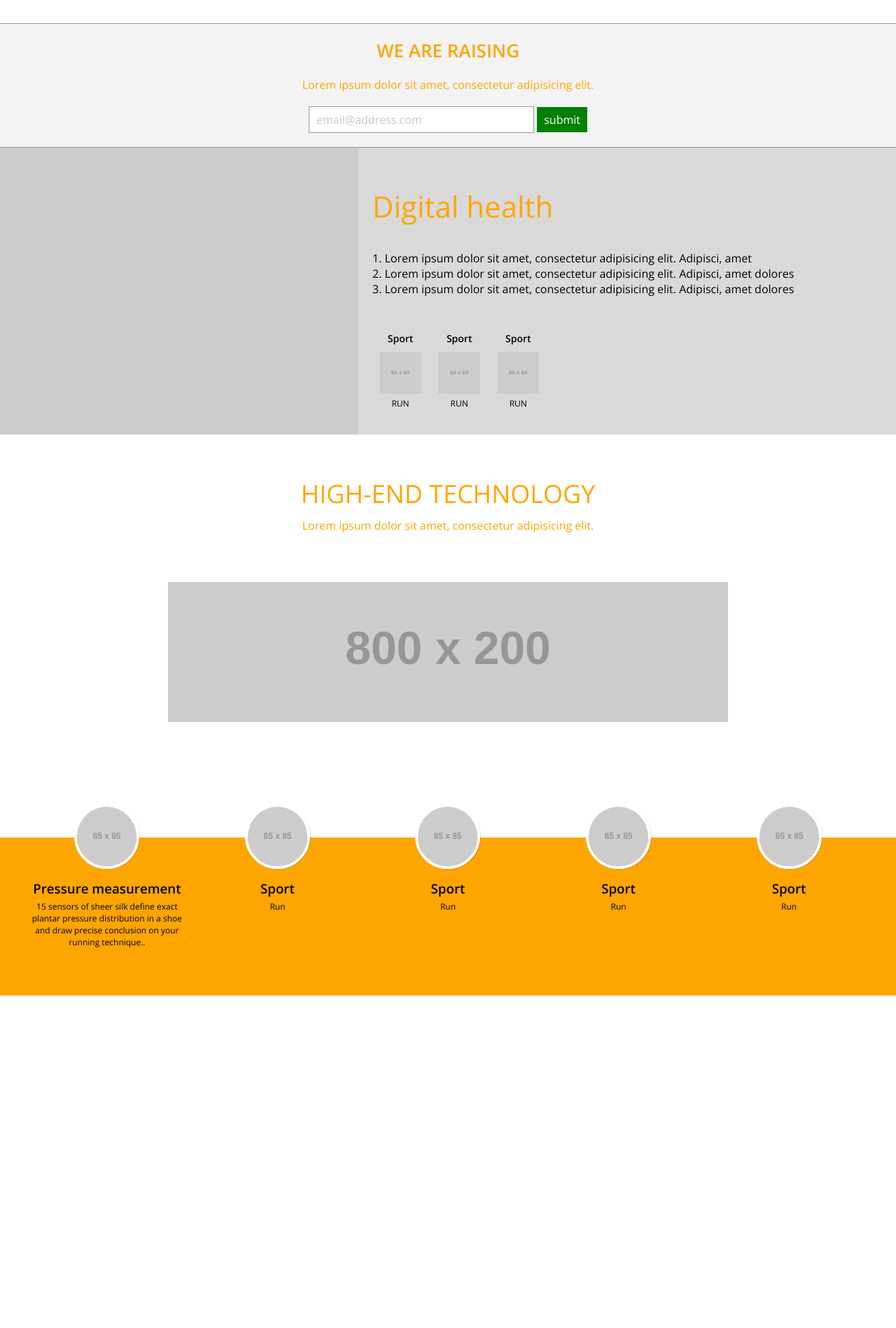
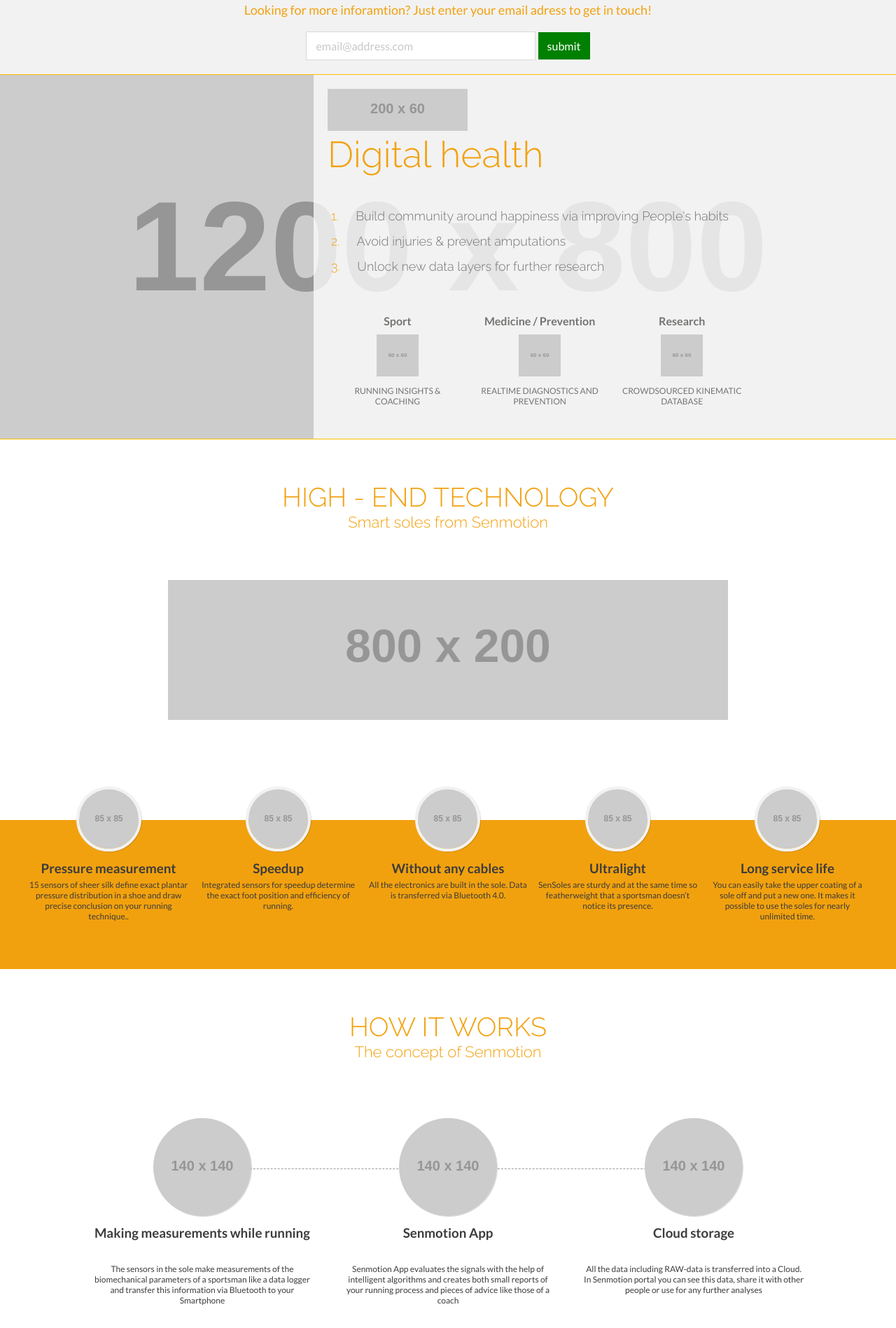
Before and after one commit to ssuvorov/-Draft-Landing, a plain HTML site: page index.html in a window 1280 px wide. Shown: the part 902-2800 px from the top of the page at 70% size. Before the commit the page ends 2325 px from the top, so only its background shows below. Drawn offline with nearby package versions, Linux system fonts and the light colour scheme; placeholder pictures from the web are drawn by us.

Commit message:
landing improve

```diff
--- a/css/style.css
+++ b/css/style.css
@@ -1,5 +1,5 @@
 body {
-  font-family: 'Open Sans', sans-serif;
+  font-family: 'Lato', sans-serif;
 }
 
 .header:before,
@@ -32,8 +32,8 @@ p {
 /* common =================================================================== */
 
 .header {
-  background: #f3f3f3;
-  padding: 20px;
+  background: #f2f2f2;
+  padding: 10px 20px;
 }
 
 .logotype-wrap {
@@ -54,26 +54,28 @@ p {
   display: inline-block;
   vertical-align: top;
   float: right;
+  font-family: 'Raleway', sans-serif;
+  padding-right: 50px;
 }
 
 .nav-menu {
-  margin: 22px 0;
+  margin: 18px 0;
 }
 
 .nav-menu li {
-  margin: 0 50px;
+  padding: 5px 20px;
 }
 
 .nav-menu a {
-  color: #ffa500;
+  color: #f2a10e;
   text-decoration: none;
-  font-size: 20px;
+  font-size: 22px;
+  font-weight: 300;
 }
 
 @media only screen and (max-width: 1024px) {
   .nav-menu li {
-    margin: 0;
-    padding: 5px 0;
+  margin: 0;
   }
 
   .nav-menu a {
@@ -103,6 +105,7 @@ p {
 @media only screen and (max-width: 767px) {
   .about-preview {
     min-width: 100%;
+    float: none;
   }
 }
 
@@ -113,13 +116,22 @@ p {
 }
 
 .about {
-  padding: 20px;
-  background: #ffa500;
+  padding: 40px 20px;
+  background: #f2a10e;
   color: #fff;
 }
 
 .about-body {
   margin-bottom: 20px;
+  line-height: 1.5;
+}
+
+.about-body:last-child {
+  margin-bottom: 0;
+}
+
+.about-text {
+  margin: 10px 0;
 }
 
 .about-extra {
@@ -134,23 +146,22 @@ p {
 @media only screen and (max-width: 1024px) {
   .about-extra img {
     float: none;
+    display: block;
+    margin: 0 auto;
   }
 }
 
 .subscribe {
-  padding: 20px 0;
-  background: #f3f3f3;
+  padding: 10px 10px 20px;
+  background: #f2f2f2;
   text-align: center;
-  color: #ffa500;
-  border-top: 1px solid #999;
-  border-bottom: 1px solid #999;
-}
-
-.subscribe p {
+  color: #f2a10e;
+  border-top: 1px solid #ffc000;
+  border-bottom: 1px solid #ffc000;
 }
 
 .subscribe input {
-  padding: 7px 10px;
+  padding: 10px 13px;
   color: #999;
 }
 
@@ -161,72 +172,135 @@ p {
 }
 
 .technology-inner {
-  margin-left: 40%;
-  background: rgba(255, 255, 255, .25);
+  margin-left: 35%;
+  background: rgba(255, 255, 255, .75);
   padding: 20px;
 }
 
 .technology {
   background: url('http://placehold.it/1200x800/C8C8C8') 50% 50%;
   background-size: cover;
+  border-bottom: 1px solid #ffc000;
 }
 
+.technology-description,
 .how-it-works {
   text-align: center;
   background: #fff;
-  color: #ffa500;
+  color: #f2a10e;
   padding: 60px 10px;
+}
+
+.how-list {
+  position: relative;
+  display: inline-block;
+  margin: 60px 0;
+  color: #3c3c3c;
+}
+
+.how-list:before {
+  content: '';
+  display: block;
+  position: relative;
+  top: 74px;
+  margin-left: 150px;
+  margin-right: 150px;
+  height: 1px;
+  border-top: 1px dashed #999;
+}
+
+.how-list__item {
+  padding: 0 20px;
+  position: relative;
+  max-width: 350px;
+  width: 32%;
+  -webkit-box-sizing: border-box;
+  -moz-box-sizing: border-box;
+  box-sizing: border-box;
+}
+
+.how-list__item:first-child {
+  padding-left: 0;
+}
+
+.how-list__item:last-child {
+  padding-right: 0;
 }
 
 .subscribe-header {
   text-transform: uppercase;
-  font-size: 26px;
-  margin: 0 0 20px 0;
+  font-size: 32px;
+  margin: 0;
+  font-weight: normal;
+}
+
+.subscribe-text {
+  margin: 0 0 20px;
+  font-size: 18px;
 }
 
 .email-input {
   width: 300px;
-  border: 1px solid #999;
+  border: 1px solid #d9d9d9;
 }
 
 .technology-header {
-  color: #ffa500;
-  font-size: 42px;
-  font-weight: normal;
+  color: #f2a10e;
+  font-size: 52px;
+  margin: 0 0 40px;
+  font-weight: 300;
+  font-family: 'Raleway', sans-serif;
 }
 
 .technologies {
   list-style: none;
   padding: 0;
+  line-height: 2;
+  color: #737572;
+  font-weight: 300;
+  font-size: 18px;
+  font-family: 'Raleway', sans-serif;
+}
+
+.number {
+  color: #f2a10e;
+  margin-right: 20px;
+  margin-left: 5px;
 }
 
 .technology-list {
   list-style: none;
+  color: #737572;
 }
 
 .technology-list li {
   padding: 0 10px;
   text-align: center;
+  max-width: 180px;
 }
 
 .how-it-works__title {
   text-transform: uppercase;
-  font-weight: normal;
-  font-size: 36px;
-  margin: 0 0 10px;
+  font-weight: 300;
+  font-size: 38px;
+  margin: 0;
+  font-family: 'Raleway', sans-serif;
 }
 
 .how-it-works__image {
-  margin: 50px 0 100px;
+  margin: 50px 0 80px;
   max-width: 100%;
 }
 
 .lead {
   margin: 0 0 20px;
+  font-size: 22px;
+  font-weight: 300;
+  font-family: 'Raleway', sans-serif;
 }
 
 .works {
-  background: #ffa500;
+  background: #f2a10e;
   padding: 0 10px 20px;
   text-align: center;
 }
@@ -240,17 +314,17 @@ p {
 
 .work-list li {
   padding: 0 5px;
-  color: #000;
+  color: #3c3c3c;
   width: 19%;
-
   -webkit-box-sizing: border-box;
   -moz-box-sizing: border-box;
   box-sizing: border-box;
+  max-width: 350px;
 }
 
+.how-item,
 .work-item {
   display: inline-block;
-  border: 4px solid #fff;
 
   -webkit-border-radius: 50%;
   -moz-border-radius: 50%;
@@ -260,6 +334,11 @@ p {
   box-shadow: 1px 1px 0 rgba(0, 0, 0, .15);
 }
 
+.work-item {
+  border: 4px solid #f2f2f2;
+}
+
+.how-title,
 .works-title {
   margin: 10px 0 5px;
 }
@@ -269,13 +348,23 @@ p {
   margin: 0;
 }
 
+@media only screen and (max-width: 1025px) {
+  .how-list {
+    margin: 20px 0;
+  }
+
+  .how-list__item {
+    padding: 0 10px 20px;
+  }
+}
+
 @media only screen and (max-width: 767px) {
   .how-it-works__title {
-    font-size: 16px;
+    font-size: 22px;
   }
 
   .lead {
-    font-size: 12px;
+    font-size: 16px;
   }
 
   .header {
@@ -285,6 +374,7 @@ p {
   .navigation {
     float: none;
     display: block;
+    padding-right: 0;
   }
 
   .work-list li {
@@ -295,14 +385,14 @@ p {
   .list-inline__item {
     display: block;
     width: 100%;
-
     -webkit-box-sizing: border-box;
     -moz-box-sizing: border-box;
     box-sizing: border-box;
+    margin: 0 auto 40px;
   }
 
   .email-input {
-    width: 150px;
+    width: 170px;
   }
 
   .technologies {
@@ -315,24 +405,46 @@ p {
 
   .technology-header {
     font-size: 18px;
+    margin: 10px 0;
   }
 }
 
 .about-header {
   text-transform: uppercase;
+  font-size: 28px;
+  margin: 0;
 }
 
 .technology-items__title {
-    margin: 0 0 10px 0;
-    font-size: 14px;
+  margin: 0 0 10px 0;
+  font-size: 16px;
 }
 
 .technology-items {
-    margin-top: 50px;
+  margin-top: 50px;
 }
 
 .technology-items__text {
-    margin: 0;
-    font-size: 12px;
-    text-transform: uppercase;
+  margin: 10px 0;
+  font-size: 12px;
+  text-transform: uppercase;
 }
+
+.footer {
+  text-align: center;
+  padding: 60px 20px;
+  background: #f2a10e;
+  color: #fff;
+  font-size: 54px;
+}
+
+.how-title {
+  display: block;
+  min-height: 50px;
+}
+
+@media only screen and (max-width: 1025px) {
+  .footer {
+    font-size: 32px;
+  }
+}
--- a/index.html
+++ b/index.html
@@ -6,7 +6,7 @@
     <title>SenMotion | Welcome</title>
     <link rel="stylesheet" href="css/normalize.css" />
     <link rel="stylesheet" href="css/style.css" />
-    <link href='https://fonts.googleapis.com/css?family=Open+Sans:600,400' rel='stylesheet' type='text/css'>
+    <link href='https://fonts.googleapis.com/css?family=Lato:400,300,700&family=Raleway:300' rel='stylesheet' type='text/css'>
   </head>
   <body>
 
@@ -21,47 +21,47 @@
             <a href="#about">About</a>
           </li>
           <li class="list-inline__item">
-            <a href="#about">About</a>
+            <a href="#technology">Technology</a>
           </li>
           <li class="list-inline__item">
-            <a href="#about">About</a>
+            <a href="#howitworks">How it works</a>
           </li>
           <li class="list-inline__item">
-            <a href="#about">About</a>
+            <a href="#contact">Contact</a>
           </li>
         </ul>
       </div>
     </header>
 
     <div class="main">
-      <article class="about-wrapper">
+      <article id="about" class="about-wrapper">
         <div class="about-preview">
           <img src="http://placehold.it/400x650" alt="">
         </div>
         <div class="about">
           <div class="about-body">
-            <h2 class="about-header">Lorem ipsum</h2>
-            <p>
-              mollitia natus nulla perferendis, qui totam veniam. Ab exercitationem nemo omnis. Cum exercitationem provident quia ut voluptatibus!</span><span>Aperiam cumque dolore eius ipsum, libero mollitia nisi non quaerat quasi qui, quia repudiandae. Ad adipisci, alias aut est hic illo in inventore libero mollitia, nihil quae qui quisquam, velit!</span><span>Dolor, earum expedita facilis harum maiores minima nisi nostrum omnis pariatur possimus quos recusandae repellat repellendus repudiandae velit voluptas voluptate voluptatem voluptates. Amet delectus, molestias perspiciatis quisquam sint totam vitae.
+            <h2 class="about-header">OUR mission</h2>
+            <p class="about-text">
+              We shift medicine from treatment towards prevention. We build the community of happy, healthy and aware individuals.
             </p>
           </div>
           <div class="about-body">
-            <h2 class="about-header">Lorem ipsum</h2>
-            <p>
-              Lorem ipsum dolor sit amet, consectetur adipisicing elit. Doloremque illo laboriosam laborum molestiae
+            <h2 class="about-header">OUR VISION</h2>
+            <p class="about-text">
+              We provide People with the right to fulfil their purpose, access brighter future, embrace better health, improve their habits, nurture their consciousness and evangelize acquired happiness
             </p>
           </div>
         </div>
       </article>
 
       <div class="about-extra">
-        <img src="http://placehold.it/500x350" alt="">
+        <img src="http://placehold.it/650x350" alt="">
       </div>
 
       <div class="subscribe">
         <h2 class="subscribe-header">We are raising</h2>
-        <p>
-          Lorem ipsum dolor sit amet, consectetur adipisicing elit.
+        <p class="subscribe-text">
+          Looking for more inforamtion? Just enter your email adress to get in touch!
         </p>
         <div>
           <input type="email" placeholder="email@address.com" class="email-input">
@@ -69,18 +69,23 @@
         </div>
       </div>
 
-      <div class="technology">
+      <div class="technology-wrapper">
+        <div id="technology" class="technology">
           <div class="technology-inner">
+            <img src="http://placehold.it/200x60" alt="">
             <h2 class="technology-header">Digital health</h2>
             <ul class="technologies">
               <li>
-                1. Lorem ipsum dolor sit amet, consectetur adipisicing elit. Adipisci, amet
+                  <span class="number">1.</span>
+                  Build community around happiness via improving People's habits
               </li>
               <li>
-                2. Lorem ipsum dolor sit amet, consectetur adipisicing elit. Adipisci, amet dolores
+                  <span class="number">2.</span>
+                  Avoid injuries & prevent amputations
               </li>
               <li>
-                3. Lorem ipsum dolor sit amet, consectetur adipisicing elit. Adipisci, amet dolores
+                  <span class="number">3.</span>
+                  Unlock new data layers for further research
               </li>
             </ul>
 
@@ -90,31 +95,32 @@
                   <h3 class="technology-items__title">Sport</h3>
                   <img src="http://placehold.it/60x60/fff" alt="">
                   <p class="technology-items__text">
-                  Run
+                    RUNNING INSIGHTS & COACHING
                   </p>
                 </li>
                 <li class="list-inline__item">
-                <h3 class="technology-items__title">Sport</h3>
+                  <h3 class="technology-items__title">Medicine / Prevention</h3>
                   <img src="http://placehold.it/60x60/fff" alt="">
                   <p class="technology-items__text">
-                  Run
+                    REALTIME DIAGNOSTICS AND PREVENTION
                   </p>
                 </li>
                 <li class="list-inline__item">
-                <h3 class="technology-items__title">Sport</h3>
+                  <h3 class="technology-items__title">Research</h3>
                   <img src="http://placehold.it/60x60/fff" alt="">
                   <p class="technology-items__text">
-                  Run
+                    CROWDSOURCED KINEMATIC DATABASE
                   </p>
                 </li>
               </ul>
             </div>
           </div>
+        </div>
 
-        <div class="how-it-works">
-          <h2 class="how-it-works__title">High-end technology</h2>
+        <div class="technology-description">
+          <h2 class="how-it-works__title">HIGH - END TECHNOLOGY</h2>
           <p class="lead">
-            Lorem ipsum dolor sit amet, consectetur adipisicing elit.
+            Smart soles from Senmotion
           </p>
           <img class="how-it-works__image" src="http://placehold.it/800x200" alt="">
         </div>
@@ -122,38 +128,69 @@
         <div class="works">
           <ul class="work-list list-inline">
             <li class="list-inline__item">
-              <img class="work-item" src="http://placehold.it/85x85" alt="">
+              <img class="work-item" src="http://placehold.it/85x85/f2a10e" alt="">
               <h3 class="works-title">Pressure measurement</h3>
               <p class="works-text">
                 15 sensors of sheer silk define exact plantar pressure distribution in a shoe and draw precise conclusion on your running technique..
               </p>
             </li>
             <li class="list-inline__item">
-              <img class="work-item" src="http://placehold.it/85x85" alt="">
-              <h3 class="works-title">Sport</h3>
+              <img class="work-item" src="http://placehold.it/85x85/f2a10e" alt="">
+              <h3 class="works-title">Speedup</h3>
               <p class="works-text">
-                Run
+                Integrated sensors for speedup determine the exact foot position and efficiency of running.
               </p>
             </li>
             <li class="list-inline__item">
-              <img class="work-item" src="http://placehold.it/85x85" alt="">
-              <h3 class="works-title">Sport</h3>
+              <img class="work-item" src="http://placehold.it/85x85/f2a10e" alt="">
+              <h3 class="works-title">Without any cables</h3>
               <p class="works-text">
-                Run
+                All the electronics are built in the sole. Data is transferred via Bluetooth 4.0.
               </p>
             </li>
             <li class="list-inline__item">
-              <img class="work-item" src="http://placehold.it/85x85" alt="">
-              <h3 class="works-title">Sport</h3>
+              <img class="work-item" src="http://placehold.it/85x85/f2a10e" alt="">
+              <h3 class="works-title">Ultralight</h3>
               <p class="works-text">
-                Run
+                SenSoles are sturdy and at the same time so featherweight that a sportsman doesn’t notice its presence.
               </p>
             </li>
             <li class="list-inline__item">
-              <img class="work-item" src="http://placehold.it/85x85" alt="">
-              <h3 class="works-title">Sport</h3>
+              <img class="work-item" src="http://placehold.it/85x85/f2a10e" alt="">
+              <h3 class="works-title">Long service life</h3>
               <p class="works-text">
-                Run
+                You can easily take the upper coating of a sole off and put a new one. It makes it possible to use the soles for nearly unlimited time.
+              </p>
+            </li>
+          </ul>
+        </div>
+
+        <div id="howitworks" class="how-it-works">
+          <h2 class="how-it-works__title">HOW IT WORKS</h2>
+          <p class="lead">
+            The concept of Senmotion
+          </p>
+
+          <ul class="how-list list-inline">
+            <li class="how-list__item list-inline__item">
+              <img class="how-item" src="http://placehold.it/140x140" alt="">
+              <h3 class="how-title">Making measurements while running</h3>
+              <p class="works-text">
+                The sensors in the sole make measurements of the biomechanical parameters of a sportsman like a data logger and transfer this information via Bluetooth to your Smartphone
+              </p>
+            </li>
+            <li class="how-list__item list-inline__item">
+              <img class="how-item" src="http://placehold.it/140x140" alt="">
+              <h3 class="how-title">Senmotion App</h3>
+              <p class="works-text">
+                Senmotion App evaluates the signals with the help of intelligent algorithms and creates both small reports of your running process and pieces of advice like those of a coach
+              </p>
+            </li>
+            <li class="how-list__item list-inline__item">
+              <img class="how-item" src="http://placehold.it/140x140" alt="">
+              <h3 class="how-title">Cloud storage</h3>
+              <p class="works-text">
+                All the data including RAW-data is transferred into a Cloud. In Senmotion portal you can see this data, share it with other people or use for any further analyses
               </p>
             </li>
           </ul>
@@ -161,11 +198,15 @@
       </div>
     </div>
 
+    <footer id="contact" class="footer">
+      Footer...
+    </footer>
+
 
     <script src="js/main.js"></script>
     <script type="text/javascript">
       WebFontConfig = {
-        google: { families: [ 'Open+Sans:300:latin' ] }
+        google: { families: [ 'Open+Sans:300:latin', 'Raleway:300:latin' ] }
       };
       (function() {
         var wf = document.createElement('script');
```
Lines whose indentation alone changed are shown as unchanged.
